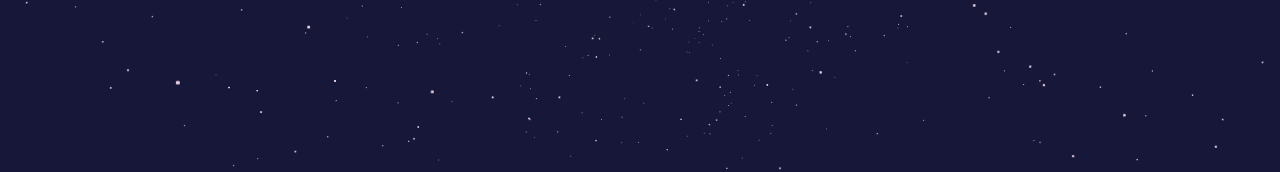
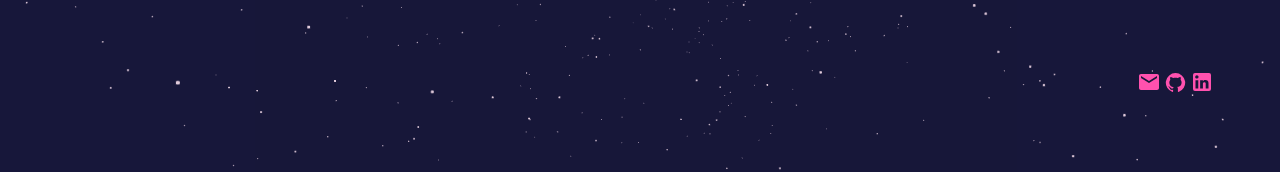
Before and after one commit to khadijaludhi/khadija_io, a React (Vite) app: page / in a window 1280 px wide. Shown: the part 626-798 px from the top of the page. Built offline with nearby package versions, Linux system fonts and the light colour scheme.

Commit message:
Added github, email and linkedin icons to SidebarNav

```diff
--- a/src/components/SidebarNav.jsx
+++ b/src/components/SidebarNav.jsx
@@ -1,6 +1,6 @@
-// import EmailIcon from '@mui/icons-material/Email';
-// import LinkedInIcon from '@mui/icons-material/LinkedIn';
-// import GitHubIcon from '@mui/icons-material/GitHub';
+import EmailIcon from '@mui/icons-material/Email';
+import LinkedInIcon from '@mui/icons-material/LinkedIn';
+import GitHubIcon from '@mui/icons-material/GitHub';
 import Fade from "react-reveal/Fade";
 import { Link } from "react-scroll";
 import { Sidenav, Nav } from 'rsuite';
@@ -39,14 +39,14 @@ const SidebarNav = () => {
           </Nav>
 
           <div className="sidebar-logos" >
-            <a href="mailto:khadijaludhi@gmail.com">
-              {/* <EmailIcon style={{ fontSize: 24 }} /> */}
+            <a href="mailto:khadijaludhi01@gmail.com">
+              {<EmailIcon style={{ fontSize: 24 }} /> }
             </a>
             <a href="https://github.com/khadijaludhi">
-              {/* <GitHubIcon style={{ fontSize: 21 }} /> */}
+              {<GitHubIcon style={{ fontSize: 21 }} /> }
             </a>
             <a href="www.linkedin.com/in/khadija-ludhi">
-              {/* <LinkedInIcon style={{ fontSize: 24 }} /> */}
+              {<LinkedInIcon style={{ fontSize: 24 }} /> }
             </a>
           </div>
         </Sidenav.Body>
```
